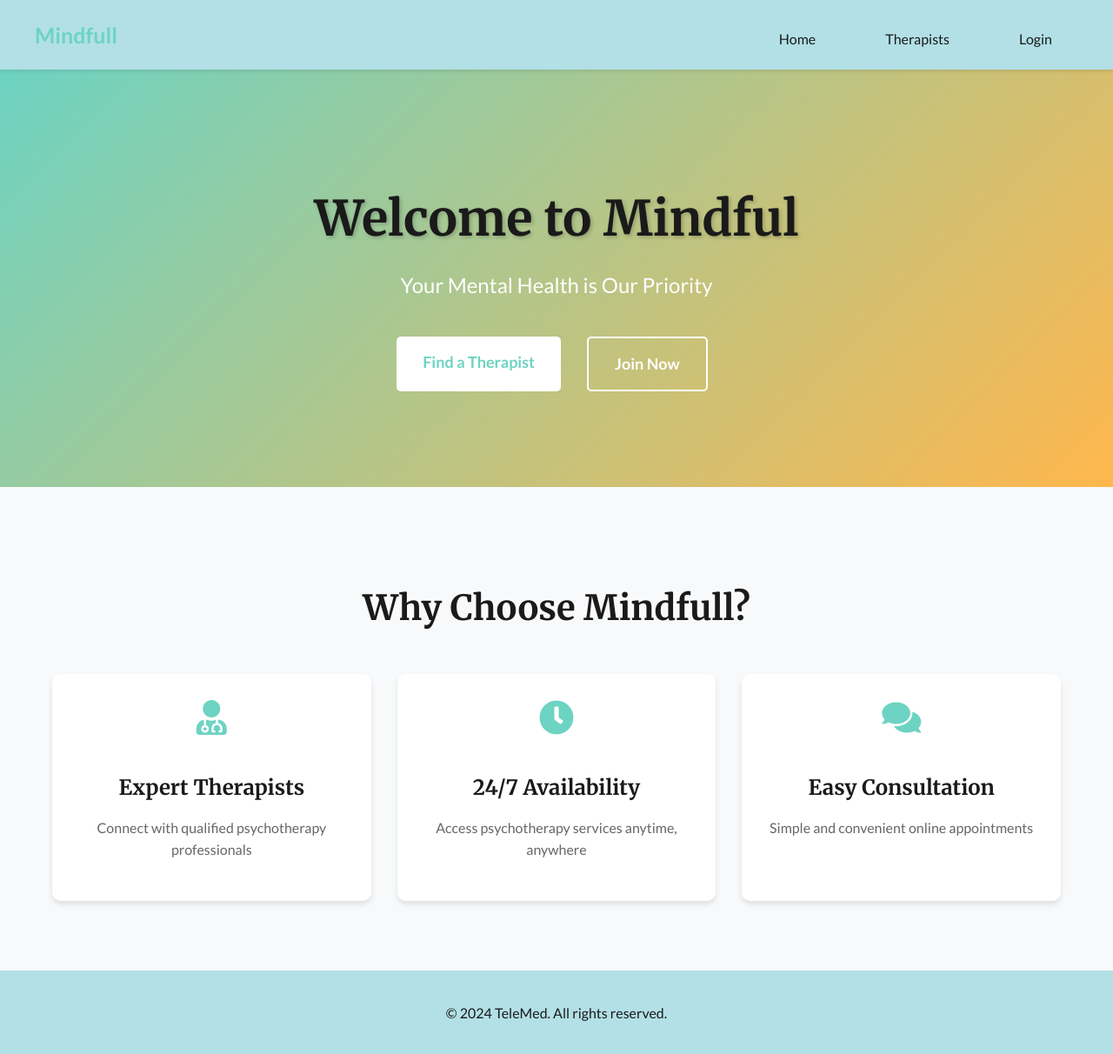
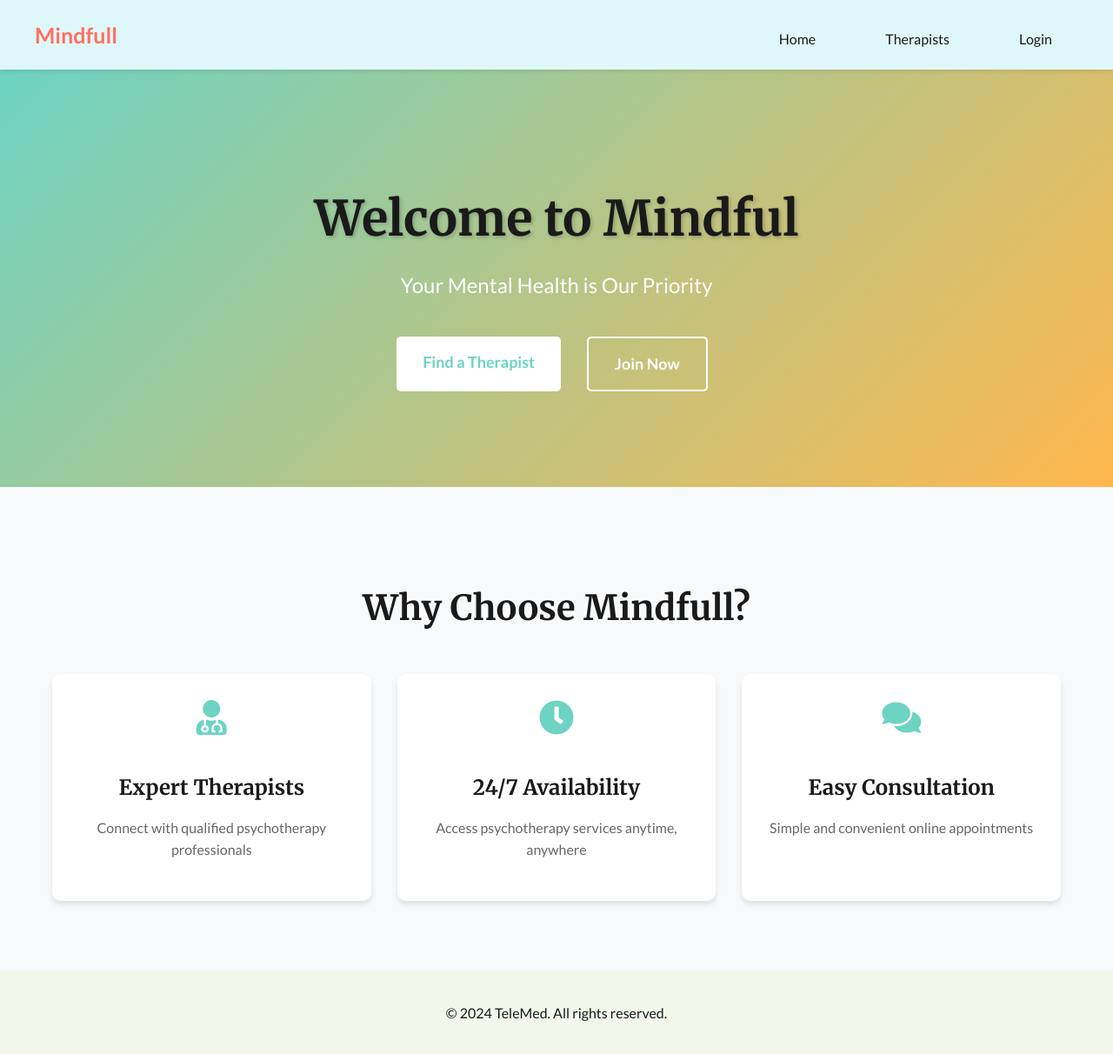
Before and after one commit to Ge0frey/Mindfull, a website with bundled scripts: page Frontend/index.html in a window 1280 px wide. Shown: the whole page at 87% size. Built offline with nearby package versions, Linux system fonts and the light colour scheme.

Commit message:
Make logo more prominent

```diff
--- a/Frontend/css/styles.css
+++ b/Frontend/css/styles.css
@@ -28,7 +28,7 @@ body {
 }
 
 header {
-    background-color: var(--header-bg);
+    background-color: #E0F7FA; /* Light pastel blue for header */
     color: var(--text-color);
     padding: 20px 0;
     box-shadow: 0 2px 4px rgba(0, 0, 0, 0.1);
@@ -41,13 +41,6 @@ header .container {
     display: flex;
     justify-content: space-between;
     align-items: center;
-}
-
-header .logo {
-    font-size: 24px;
-    font-weight: bold;
-    color: var(--primary-color);
-    text-decoration: none;
 }
 
 header nav ul {
@@ -65,12 +58,12 @@ header nav a {
     font-weight: 500;
     padding: 5px 10px;
     border-radius: 4px;
-    transition: all 0.3s ease;
+    transition: background 0.3s ease, color 0.3s ease; /* Smooth transition for hover effect */
 }
 
 header nav a:hover {
-    color: var(--primary-color);
-    background-color: rgba(52, 152, 219, 0.1);
+    color: var(--white); /* Change text color on hover */
+    background-color: var(--primary-color); /* Use primary color for background on hover */
 }
 
 #logout-btn {
@@ -108,7 +101,9 @@ header .logo {
     float: left;
     font-size: 25px;
     font-weight: bold;
-    color: var(--primary-color);
+    text-decoration: none;
+    transition: color 0.3s ease;
+    color: var(--secondary-color);
 }
 
 header nav {
@@ -126,7 +121,7 @@ header nav li {
 }
 
 header a:hover {
-    color: var(--secondary-color);
+    color: var(--primary-color);
 }
 
 .btn {
@@ -905,7 +900,7 @@ textarea {
 
 /* Footer styles */
 footer {
-    background-color: var(--header-bg);
+    background-color: #F1F8E9; /* Light pastel green for footer */
     padding: 20px 0;
     text-align: center;
 }
```
